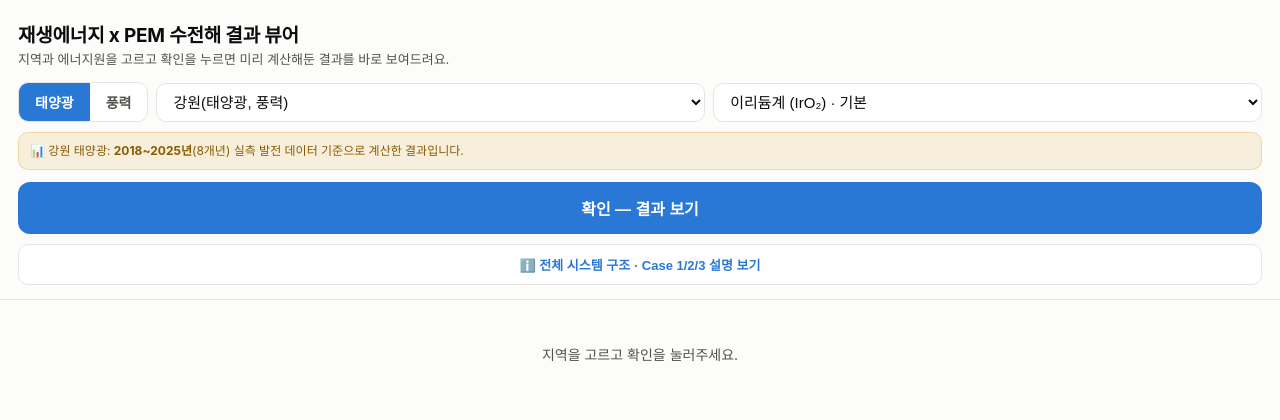
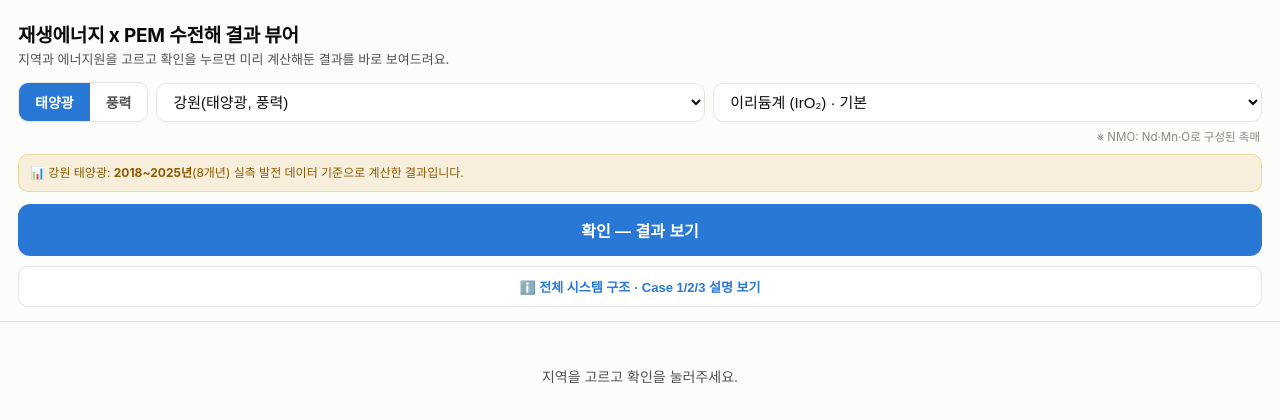
Before and after one commit to kyuchan0504-boop/v2, a Flask app: page / in a window 1280 px wide. Shown: the top 420 px of the page. Run offline with Flask 3, Linux system fonts and the light colour scheme.

Commit message:
Add files via upload

```diff
--- a/pem_webapp_v2_github_ready/templates/index.html
+++ b/pem_webapp_v2_github_ready/templates/index.html
@@ -39,6 +39,7 @@
     flex:1; min-width:140px; padding:9px 12px; font-size:15px; border-radius:10px;
     border:1px solid var(--border); background:var(--surface); color:var(--text);
   }
+  .cat-note{margin:6px 2px 0; font-size:11.5px; color:var(--text-3); text-align:right;}
   .wind-note{
     margin-top:10px; padding:9px 11px; font-size:12px; line-height:1.5; color:#8a5a00;
     background:rgba(233,196,106,.22); border:1px solid rgba(233,196,106,.55);
@@ -170,6 +171,7 @@
     <select id="regionSelect"></select>
     <select id="catalystSelect"></select>
   </div>
+  <p class="cat-note">※ NMO: Nd·Mn·O로 구성된 촉매</p>
   <div id="dataNote" class="wind-note hidden"></div>
   <button id="runBtn">확인 — 결과 보기</button>
   <button id="infoBtn" class="info-btn">ℹ️ 전체 시스템 구조 · Case 1/2/3 설명 보기</button>
```
